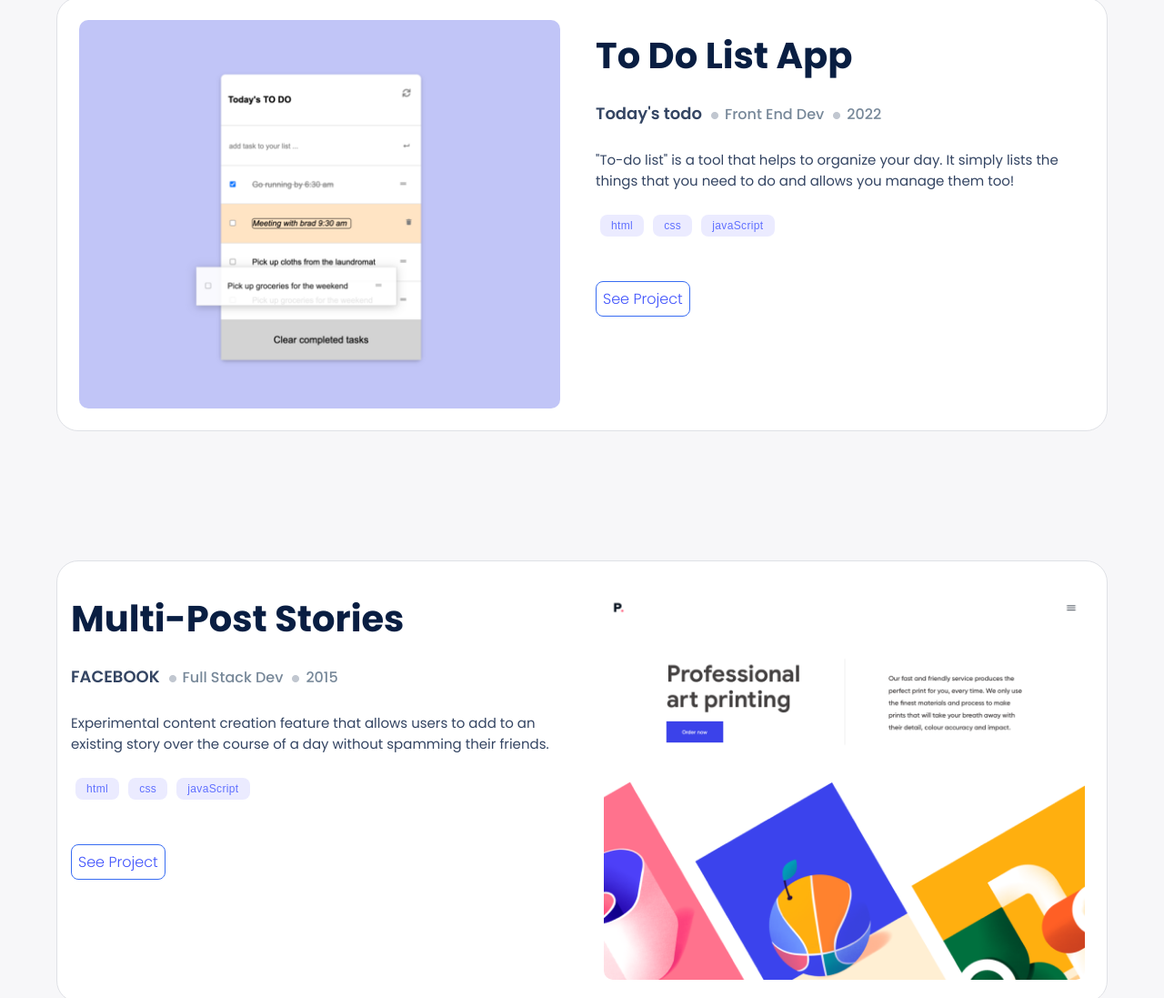
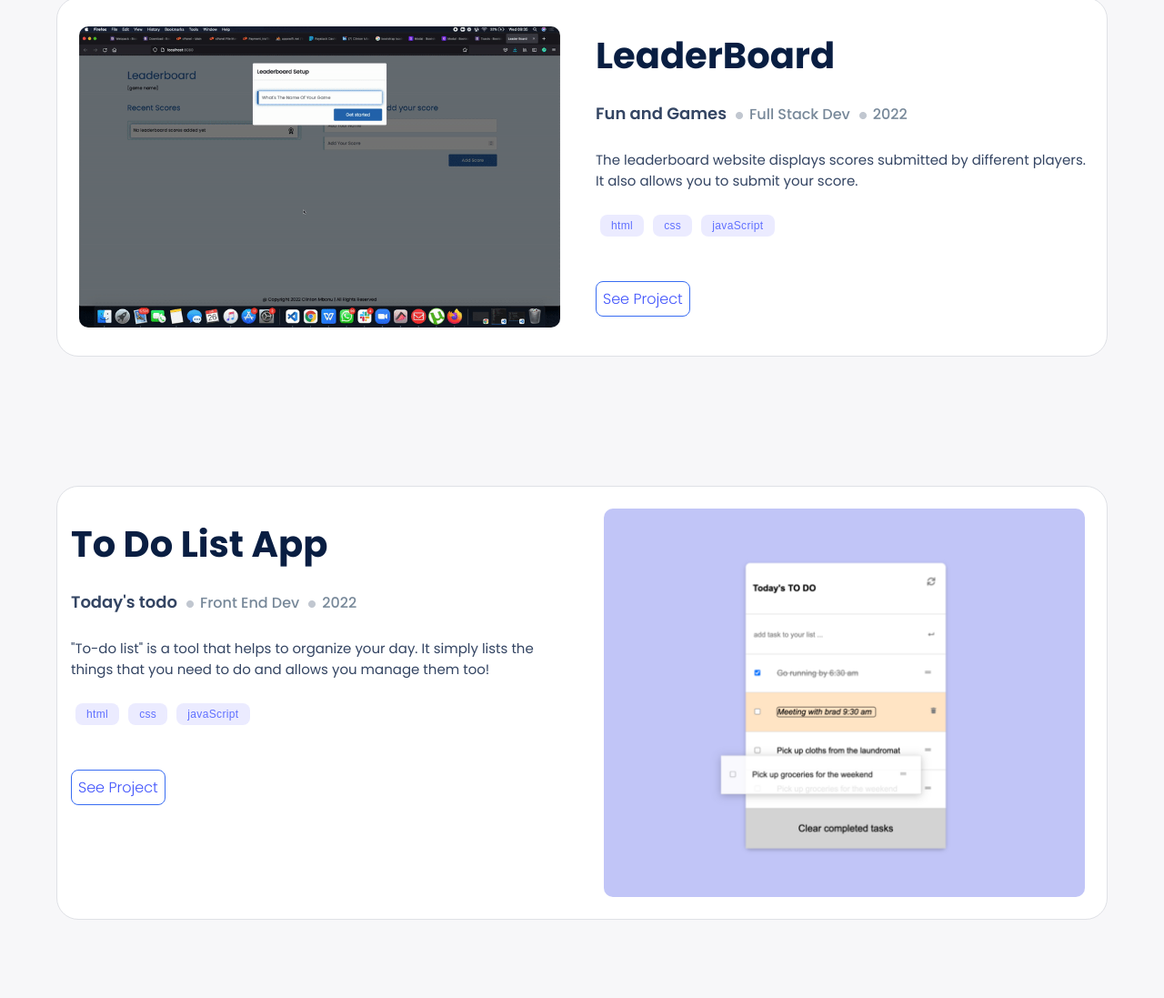
Before and after one commit to clintonjosephs/portfolio_website, a website: page index.html in a window 1280 px wide. Shown: the part 1015-2112 px from the top of the page at 91% size. Drawn offline with Linux system fonts and the light colour scheme.

Commit message:
added leaderboard to portfolio website

```diff
--- a/assets/css/mobile.css
+++ b/assets/css/mobile.css
@@ -180,7 +180,7 @@ body {
 .work-image {
   align-self: center;
   border-radius: 10px;
-  margin-top: 15px;
+  margin-top: 15px
 }
 
 .intro-text-works {
--- a/assets/js/portfolio.js
+++ b/assets/js/portfolio.js
@@ -1,83 +1,108 @@
 /** Create data object */
-const projects = [{
-  name: 'To Do List App',
-  details: ['Today\'s todo', 'Front End Dev', '2022'],
-  smallDescription: '"To-do list" is a tool that helps to organize your day. It simply lists the things that you need to do and allows you manage them too!',
-  bigDescription: "In this project, you will get a simple HTML list of To Do tasks. It is built using webpack and served by a webpack dev server. The list is styled according to the specifications listed by the minimalist website. The CRUD (create, update, delete) methods for the todo tasks are implemented. All the elements of the user interface are fully functional and the application is completed. You will also be able to mark task completion by selecting the corresponding checkbox (or undo it by unchecking the checkbox). The updated tasks list will be stored in localstorage.",
-  imageUrlMobile: 'assets/images/portfolio_snapshoot/todo/todo_mobile.png',
-  imageUrlDesktop: 'assets/images/portfolio_snapshoot/todo/todo_desktop.png',
-  popupImageUrlMobile: 'assets/images/portfolio_snapshoot/todo/todo_mobile.png',
-  popupImageUrlDesktop: 'assets/images/portfolio_snapshoot/todo/todo_popup.png',
-  technologiesPopup: ['html', 'css', 'javaScript', 'ES6', 'WebPack', 'HTML & CSS & JavaScript Linters'],
-  technologies: ['html', 'css', 'javaScript'],
-  linkLive: 'https://clintonjosephs.github.io/to-do-list/',
-  linkSource: 'https://github.com/clintonjosephs/to-do-list.git',
+const projects = [
+  {
+    name: "LeaderBoard",
+    details: ["Fun and Games", "Full Stack Dev", "2022"],
+    smallDescription:
+      "The leaderboard website displays scores submitted by different players. It also allows you to submit your score.",
+    bigDescription:
+      "Built for fun and game activities! you can submit scores of players, create a new game, and refresh to see who is on top of the leaderboard. It was built with JavaScript, HTML, and CSS. Thanks to the central LeaderBoard API service all data is preserved",
+    imageUrlMobile: "assets/images/portfolio_snapshoot/leaderboard/presentation.gif",
+    imageUrlDesktop: "assets/images/portfolio_snapshoot/leaderboard/presentation.gif",
+    technologiesPopup: ["html", "bootstrap", "css", "javaScript", "webpack", "async", "await"],
+    technologies: ["html", "css", "javaScript"],
+    popupImageUrlMobile:
+      "assets/images/portfolio_snapshoot/leaderboard/presentation.gif",
+    popupImageUrlDesktop:
+      "assets/images/portfolio_snapshoot/leaderboard/presentation.gif",
+    linkLive: "https://clintonjosephs.github.io/LeaderBoard/",
+    linkSource: "https://github.com/clintonjosephs/LeaderBoard.git",
   },
   {
-  name: 'Multi-Post Stories',
-  details: ['FACEBOOK', 'Full Stack Dev', '2015'],
-  smallDescription: 'Experimental content creation feature that allows users to add to an existing story over the course of a day without spamming their friends.',
-  bigDescription: "Lorem Ipsum is simply dummy text of the printing and typesetting industry. Lorem Ipsum has been the industry's standard dummy text ever since the 1500s, when an unknown printer took a galley of type and scrambled it 1960s with the releaLorem Ipsum is simply dummy text of the printing and typesetting industry. Lorem Ipsum has been the industry's standard dummy text ever since the 1500s, when an unknown printer took a galley of type and scrambled it 1960s with the releorem Ipsum is simply dummy text of the printing and typesetting industry. Lorem Ipsum han printer took a galley of type and scrambled it 1960s with the releawn printer took a galley of type and scrambled it 1960s with the releaLorem Ipsum is simply dummy text of the printing and typesetting industry. Lorem Ipsum has been the industry's standard dummy text ever since the 1500s, when an unknown printer took a galley of type and scrambled it 1960s with the relea",
-  imageUrlMobile: 'assets/images/portfolio_snapshoot/snapshoot2.png',
-  imageUrlDesktop: 'assets/images/portfolio_snapshoot/snapshoot_desktop2.png',
-  technologiesPopup: ['html', 'Ruby on rails', 'css', 'javaScript'],
-  technologies: ['html', 'css', 'javaScript'],
-  popupImageUrlMobile: 'assets/images/portfolio_snapshoot/modal_snapshoot_mobile.png',
-  popupImageUrlDesktop: 'assets/images/portfolio_snapshoot/modal_snapshoot.png',
-  linkLive: '',
-  linkSource: '',
+    name: "To Do List App",
+    details: ["Today's todo", "Front End Dev", "2022"],
+    smallDescription:
+      '"To-do list" is a tool that helps to organize your day. It simply lists the things that you need to do and allows you manage them too!',
+    bigDescription:
+      "In this project, you will get a simple HTML list of To Do tasks. It is built using webpack and served by a webpack dev server. The list is styled according to the specifications listed by the minimalist website. The CRUD (create, update, delete) methods for the todo tasks are implemented. All the elements of the user interface are fully functional and the application is completed. You will also be able to mark task completion by selecting the corresponding checkbox (or undo it by unchecking the checkbox). The updated tasks list will be stored in localstorage.",
+    imageUrlMobile: "assets/images/portfolio_snapshoot/todo/todo_mobile.png",
+    imageUrlDesktop: "assets/images/portfolio_snapshoot/todo/todo_desktop.png",
+    popupImageUrlMobile:
+      "assets/images/portfolio_snapshoot/todo/todo_mobile.png",
+    popupImageUrlDesktop:
+      "assets/images/portfolio_snapshoot/todo/todo_popup.png",
+    technologiesPopup: [
+      "html",
+      "css",
+      "javaScript",
+      "ES6",
+      "WebPack",
+      "HTML & CSS & JavaScript Linters",
+    ],
+    technologies: ["html", "css", "javaScript"],
+    linkLive: "https://clintonjosephs.github.io/to-do-list/",
+    linkSource: "https://github.com/clintonjosephs/to-do-list.git",
   },
   {
-  name: 'Facebook 360',
-  details: ['FACEBOOK', 'Full Stack Dev', '2015'],
-  smallDescription: "Exploring the future of media in Facebook's first Virtual Reality app; a place to discover and enjoy 360 photos and videos on Gear VR.",
-  bigDescription: "Lorem Ipsum is simply dummy text of the printing and typesetting industry. Lorem Ipsum has been the industry's standard dummy text ever since the 1500s, when an unknown printer took a galley of type and scrambled it 1960s with the releaLorem Ipsum is simply dummy text of the printing and typesetting industry. Lorem Ipsum has been the industry's standard dummy text ever since the 1500s, when an unknown printer took a galley of type and scrambled it 1960s with the releorem Ipsum is simply dummy text of the printing and typesetting industry. Lorem Ipsum han printer took a galley of type and scrambled it 1960s with the releawn printer took a galley of type and scrambled it 1960s with the releaLorem Ipsum is simply dummy text of the printing and typesetting industry. Lorem Ipsum has been the industry's standard dummy text ever since the 1500s, when an unknown printer took a galley of type and scrambled it 1960s with the relea",
-  imageUrlMobile: 'assets/images/portfolio_snapshoot/snapshoot3.png',
-  imageUrlDesktop: 'assets/images/portfolio_snapshoot/snapshoot_desktop3.png',
-  technologiesPopup: ['html', 'Ruby on rails', 'css', 'javaScript'],
-  technologies: ['html', 'Ruby on rails', 'css', 'javaScript'],
-  popupImageUrlMobile: 'assets/images/portfolio_snapshoot/modal_snapshoot_mobile.png',
-  popupImageUrlDesktop: 'assets/images/portfolio_snapshoot/modal_snapshoot.png',
-  linkLive: '',
-  linkSource: '',
+    name: "Facebook 360",
+    details: ["FACEBOOK", "Full Stack Dev", "2015"],
+    smallDescription:
+      "Exploring the future of media in Facebook's first Virtual Reality app; a place to discover and enjoy 360 photos and videos on Gear VR.",
+    bigDescription:
+      "Lorem Ipsum is simply dummy text of the printing and typesetting industry. Lorem Ipsum has been the industry's standard dummy text ever since the 1500s, when an unknown printer took a galley of type and scrambled it 1960s with the releaLorem Ipsum is simply dummy text of the printing and typesetting industry. Lorem Ipsum has been the industry's standard dummy text ever since the 1500s, when an unknown printer took a galley of type and scrambled it 1960s with the releorem Ipsum is simply dummy text of the printing and typesetting industry. Lorem Ipsum han printer took a galley of type and scrambled it 1960s with the releawn printer took a galley of type and scrambled it 1960s with the releaLorem Ipsum is simply dummy text of the printing and typesetting industry. Lorem Ipsum has been the industry's standard dummy text ever since the 1500s, when an unknown printer took a galley of type and scrambled it 1960s with the relea",
+    imageUrlMobile: "assets/images/portfolio_snapshoot/snapshoot3.png",
+    imageUrlDesktop: "assets/images/portfolio_snapshoot/snapshoot_desktop3.png",
+    technologiesPopup: ["html", "Ruby on rails", "css", "javaScript"],
+    technologies: ["html", "Ruby on rails", "css", "javaScript"],
+    popupImageUrlMobile:
+      "assets/images/portfolio_snapshoot/modal_snapshoot_mobile.png",
+    popupImageUrlDesktop:
+      "assets/images/portfolio_snapshoot/modal_snapshoot.png",
+    linkLive: "",
+    linkSource: "",
   },
   {
-  name: 'Uber navigation',
-  details: ['Uber', 'Lead developer', '2018'],
-  smallDescription: 'A smart assistant to make driving more safe, efficient, and fun by unlocking your most expensive computer: your car.',
-  bigDescription: "Lorem Ipsum is simply dummy text of the printing and typesetting industry. Lorem Ipsum has been the industry's standard dummy text ever since the 1500s, when an unknown printer took a galley of type and scrambled it 1960s with the releaLorem Ipsum is simply dummy text of the printing and typesetting industry. Lorem Ipsum has been the industry's standard dummy text ever since the 1500s, when an unknown printer took a galley of type and scrambled it 1960s with the releorem Ipsum is simply dummy text of the printing and typesetting industry. Lorem Ipsum han printer took a galley of type and scrambled it 1960s with the releawn printer took a galley of type and scrambled it 1960s with the releaLorem Ipsum is simply dummy text of the printing and typesetting industry. Lorem Ipsum has been the industry's standard dummy text ever since the 1500s, when an unknown printer took a galley of type and scrambled it 1960s with the relea",
-  imageUrlMobile: 'assets/images/portfolio_snapshoot/snapshoot4.png',
-  imageUrlDesktop: 'assets/images/portfolio_snapshoot/snapshoot_desktop4.png',
-  technologiesPopup: ['html', 'Ruby on rails', 'css', 'javaScript'],
-  technologies: ['html', 'Ruby on rails', 'css', 'javaScript'],
-  popupImageUrlMobile: 'assets/images/portfolio_snapshoot/modal_snapshoot_mobile.png',
-  popupImageUrlDesktop: 'assets/images/portfolio_snapshoot/modal_snapshoot.png',
-  linkLive: '',
-  linkSource: '',
-}];
+    name: "Uber navigation",
+    details: ["Uber", "Lead developer", "2018"],
+    smallDescription:
+      "A smart assistant to make driving more safe, efficient, and fun by unlocking your most expensive computer: your car.",
+    bigDescription:
+      "Lorem Ipsum is simply dummy text of the printing and typesetting industry. Lorem Ipsum has been the industry's standard dummy text ever since the 1500s, when an unknown printer took a galley of type and scrambled it 1960s with the releaLorem Ipsum is simply dummy text of the printing and typesetting industry. Lorem Ipsum has been the industry's standard dummy text ever since the 1500s, when an unknown printer took a galley of type and scrambled it 1960s with the releorem Ipsum is simply dummy text of the printing and typesetting industry. Lorem Ipsum han printer took a galley of type and scrambled it 1960s with the releawn printer took a galley of type and scrambled it 1960s with the releaLorem Ipsum is simply dummy text of the printing and typesetting industry. Lorem Ipsum has been the industry's standard dummy text ever since the 1500s, when an unknown printer took a galley of type and scrambled it 1960s with the relea",
+    imageUrlMobile: "assets/images/portfolio_snapshoot/snapshoot4.png",
+    imageUrlDesktop: "assets/images/portfolio_snapshoot/snapshoot_desktop4.png",
+    technologiesPopup: ["html", "Ruby on rails", "css", "javaScript"],
+    technologies: ["html", "Ruby on rails", "css", "javaScript"],
+    popupImageUrlMobile:
+      "assets/images/portfolio_snapshoot/modal_snapshoot_mobile.png",
+    popupImageUrlDesktop:
+      "assets/images/portfolio_snapshoot/modal_snapshoot.png",
+    linkLive: "",
+    linkSource: "",
+  },
+];
 
 /** Create data object end */
 
 /** Set up mobile menu start */
 
-const menuOverlay = document.querySelector('#menu-overlay');
-const mobileMenuButton = document.querySelector('#mobileMenuButton');
+const menuOverlay = document.querySelector("#menu-overlay");
+const mobileMenuButton = document.querySelector("#mobileMenuButton");
 
 function mobileMenuToogle() {
-  menuOverlay.style.width = '100%';
+  menuOverlay.style.width = "100%";
 }
 
 function closeMobileMenu() {
-  menuOverlay.style.width = '0';
+  menuOverlay.style.width = "0";
 }
 
-mobileMenuButton.addEventListener('click', () => {
+mobileMenuButton.addEventListener("click", () => {
   mobileMenuToogle();
 });
 
-const mobileMenuLinks = document.querySelectorAll('.menu-mobile li a');
+const mobileMenuLinks = document.querySelectorAll(".menu-mobile li a");
 for (let i = 0; i < mobileMenuLinks.length; i += 1) {
-  mobileMenuLinks[i].addEventListener('click', () => {
+  mobileMenuLinks[i].addEventListener("click", () => {
     closeMobileMenu();
   });
 }
@@ -87,11 +112,11 @@ for (let i = 0; i < mobileMenuLinks.length; i += 1) {
 /** Sort out technologies */
 function technologies(popup, techData) {
   let m = 1;
-  let technologiesPopup = '';
-  let technologies = '';
+  let technologiesPopup = "";
+  let technologies = "";
   techData.forEach((tech) => {
     if (!popup) {
-      if (tech.toLowerCase().includes('ruby')) {
+      if (tech.toLowerCase().includes("ruby")) {
         technologies += `<li class="lang ruby">${tech}</li>`;
       } else {
         technologies += `<li class="lang">${tech}</li>`;
@@ -111,14 +136,14 @@ function technologies(popup, techData) {
 /** Sort out technologies */
 
 /** * Dynamically adding works-flex items in works section start */
-let projectsItemsBuild = '';
+let projectsItemsBuild = "";
 for (let i = 0; i < projects.length; i += 1) {
   // determine flex postion of image and work description
-  let flexPosition = 'start';
-  let flexPositionReverse = 'end';
+  let flexPosition = "start";
+  let flexPositionReverse = "end";
   if (i % 2 !== 0) {
-    flexPosition = 'end';
-    flexPositionReverse = 'start';
+    flexPosition = "end";
+    flexPositionReverse = "start";
   }
 
   // further loop within the parent loop to break and read technologies
@@ -155,12 +180,12 @@ for (let i = 0; i < projects.length; i += 1) {
                         </div>`;
 }
 
-document.querySelector('#portfolio').innerHTML = projectsItemsBuild;
+document.querySelector("#portfolio").innerHTML = projectsItemsBuild;
 
 /** * Dynamically adding works-flex items in works section end */
 function displayProjectDescriptionPopup(value) {
   const techData = technologies(true, projects[value].technologiesPopup);
-  const projectPopup = document.querySelector('#projectPopup');
+  const projectPopup = document.querySelector("#projectPopup");
   const popupContentBuilder = `<div class="popup-content">
                                    <div class="popup-header">
                                        <div class="popup-title">
@@ -204,15 +229,17 @@ function displayProjectDescriptionPopup(value) {
                                    </div>
                                </div>`;
   projectPopup.innerHTML = popupContentBuilder;
-  projectPopup.style.display = 'block';
-  const closePopup = document.querySelector('.close-popup');
-  closePopup.addEventListener('click', () => {
-    projectPopup.style.display = 'none';
+  projectPopup.style.display = "block";
+  const closePopup = document.querySelector(".close-popup");
+  closePopup.addEventListener("click", () => {
+    projectPopup.style.display = "none";
   });
 }
-const seeProjectButtons = document.querySelectorAll('.btn-see-project');
+const seeProjectButtons = document.querySelectorAll(".btn-see-project");
 for (let c = 0; c < seeProjectButtons.length; c += 1) {
-  seeProjectButtons[c].addEventListener('click', () => {
-    displayProjectDescriptionPopup(seeProjectButtons[c].getAttribute('project-index'));
+  seeProjectButtons[c].addEventListener("click", () => {
+    displayProjectDescriptionPopup(
+      seeProjectButtons[c].getAttribute("project-index")
+    );
   });
 }
```
Also changed, not shown: assets/images/portfolio_snapshoot/leaderboard/presentation.gif (added), 4 other files. Lines whose indentation alone changed are shown as unchanged.
